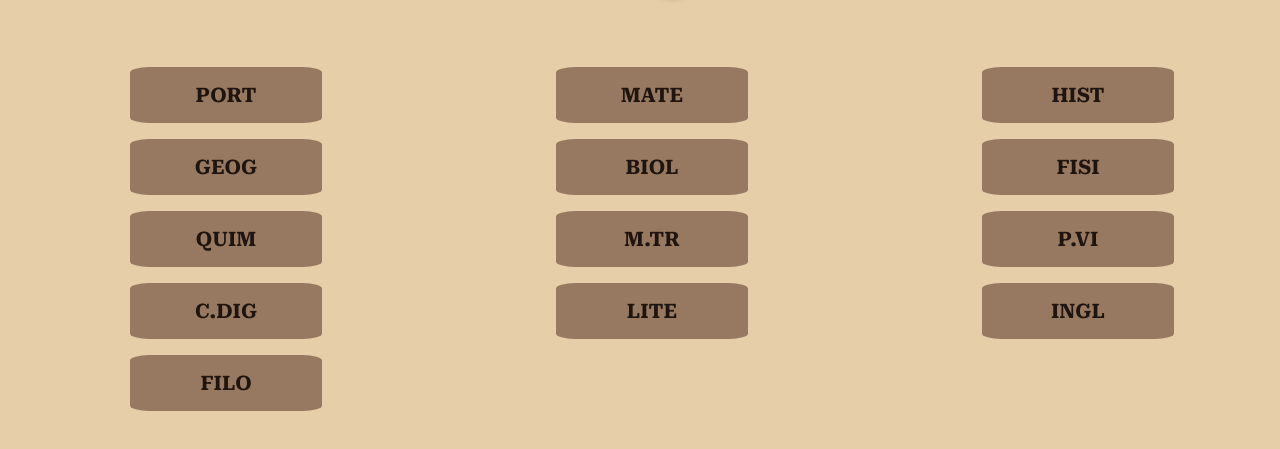
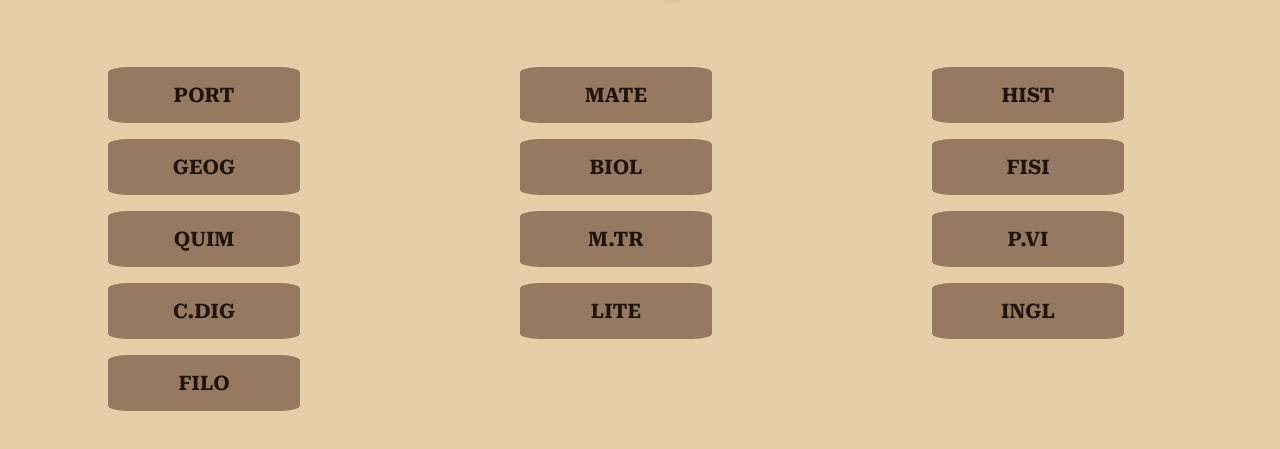
Before and after one commit to natbg0/Riachuelo105, a plain HTML site: page index.html in a window 1280 px wide. Shown: the part 151-600 px from the top of the page. Drawn offline with Linux system fonts and the light colour scheme.

Commit message:
Add files via upload

```diff
--- a/style.css
+++ b/style.css
@@ -44,16 +44,14 @@
     text-align: center;
     list-style-position: center;
     border-radius: 10%;
-    margin-right: 0%;
-    margin-left: 0%;
   }
 
   li :hover{
-    background-color: #a7856a;
+    background-color: #deab7f;
   }
 
   li {
     display: inline-flex;
-    margin-left: 130px;
+    margin-left: 100px;
     margin-right: 100px;
   }
```
